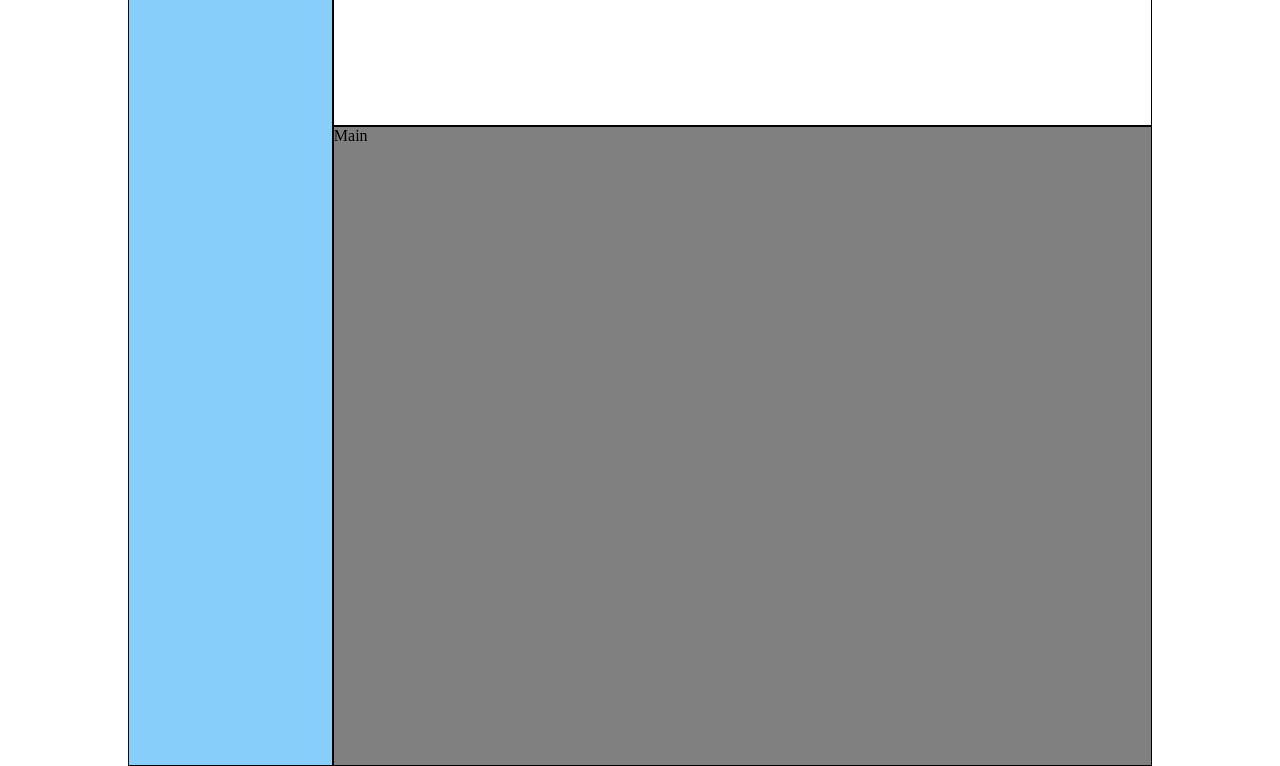
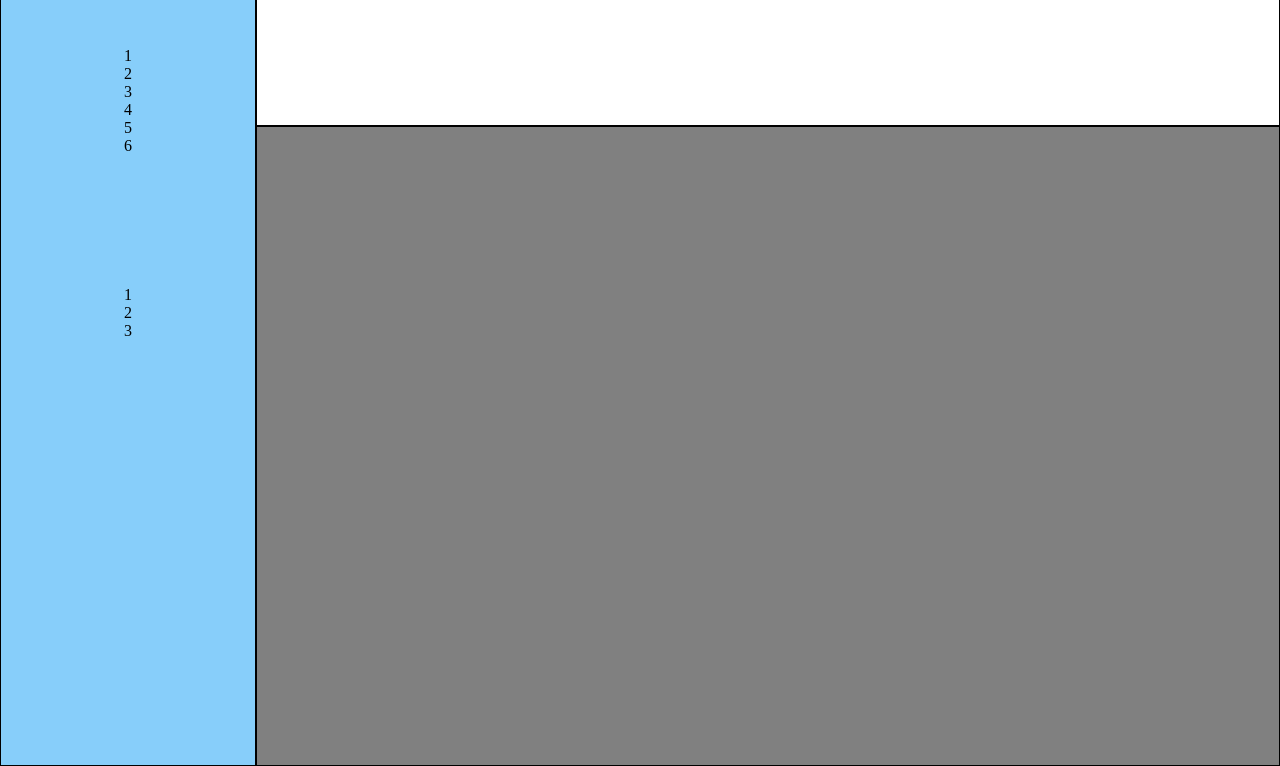
Before and after one commit to eamckn/admin-dashboard, a plain HTML site: page index.html in a window 1280 px wide. Shown: the part 34-800 px from the top of the page. Drawn offline with Linux system fonts and the light colour scheme.

Commit message:
Create grid for sidebar items

```diff
--- a/index.html
+++ b/index.html
@@ -7,12 +7,30 @@
     <link rel="stylesheet" href="styles.css">
 </head>
 <body>
-    <div class="grid-container">
-        <div class="page-contents">
-            <div class="header-wrapper">Header</div>
-            <div class="sidebar-wrapper">Sidebar</div>
-            <div class="main-wrapper">Main</div>
+
+    <div class="page-contents">
+        <div class="header-wrapper"></div>
+        <div class="sidebar-wrapper">
+            <div class="branding">Dashboard</div>
+            <div class="main-nav">
+                <ul class="main-nav-options">
+                    <li>1</li>
+                    <li>2</li>
+                    <li>3</li>
+                    <li>4</li>
+                    <li>5</li>
+                    <li>6</li>
+                </ul>
+            </div>
+            <div class="settings-nav">
+                <ul class="settings-nav-options">
+                    <li>1</li>
+                    <li>2</li>
+                    <li>3</li>
+                </ul>
+            </div>
         </div>
+        <div class="main-wrapper"></div>
     </div>
 
 </body>
--- a/styles.css
+++ b/styles.css
@@ -12,15 +12,8 @@ body, html {
     height: 100vh;
 }
 
-.grid-container {
+.page-contents {
     width: 100%;
-    height: 100%;
-    display: flex;
-    justify-content: center;
-}
-
-.page-contents {
-    width: 80%;
     height: 100%;
     display: grid;
     justify-content: center;
@@ -44,9 +37,17 @@ body, html {
 .sidebar-wrapper {
     grid-area: sidebar;
     background-color: lightskyblue;
+    display: grid;
+    grid-template-columns: 1fr;
+    grid-template-rows: 1fr 3fr 6fr;
+    justify-items: center;
 }
 
 .main-wrapper {
     grid-area: main;
     background-color: grey;
 }
+
+ul li {
+    list-style-type: none;
+}
```
